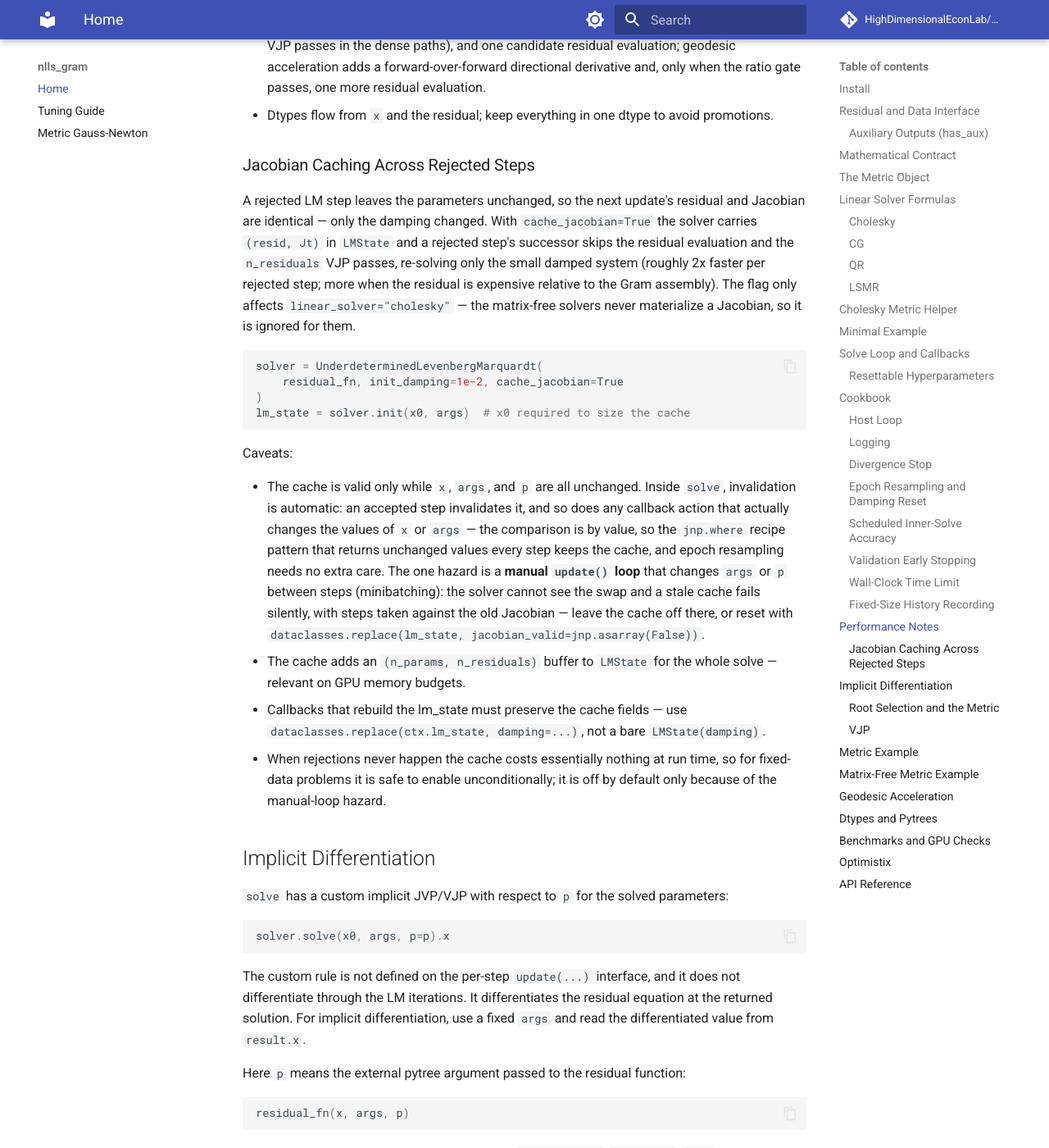
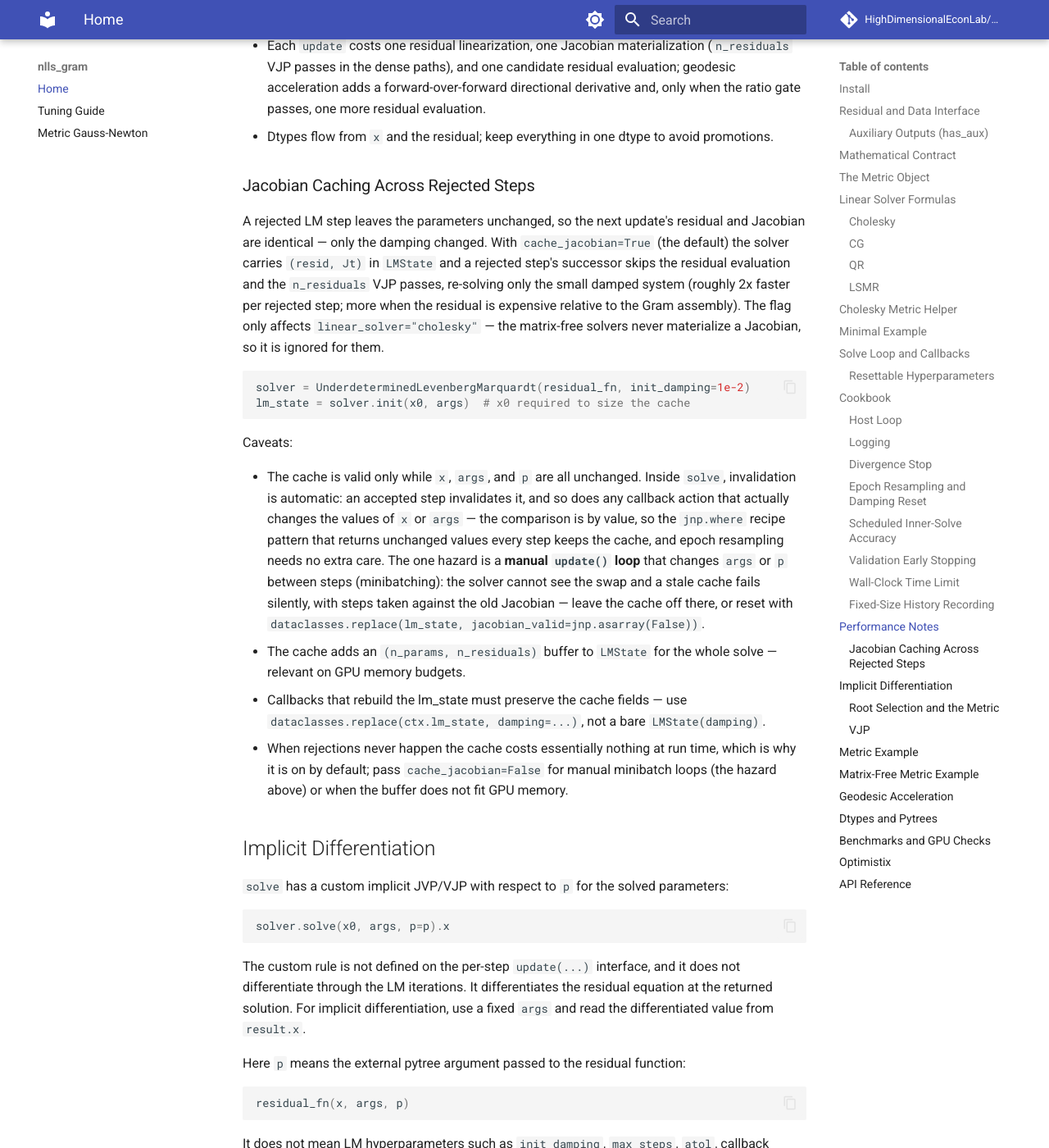
Before and after one commit to HighDimensionalEconLab/nlls_gram, an MkDocs documentation site: the page built from docs/index.md, in a window 1280 px wide and 1400 px high, scrolled down 14303 px. Shown: the whole window at 82% size. Built offline with MkDocs 1.6.1 and Material for MkDocs 9.7.7, drawn with Linux system fonts in a browser that asks for light colours; comment, search, counter and statistics services are not loaded; some of the changed text lies outside the part shown.

Commit message:
feat!: geodesic acceleration and Jacobian caching on by default (1.1.0)
Cross-application evidence (kernels grid + confirmation runs, spooky's
battle-tested HPO configs, the Fir sweep): every tuned configuration runs
geodesic acceleration on, and with it off curved problems range from 5-9x
slower to failing certification outright; the accept/reject test makes it
safe and near-linear residuals gate it off dynamically. The Jacobian cache
is measured at-or-below noise when rejections are absent and ~2x cheaper
per rejected step. Damping defaults are deliberately unchanged (tuned
values across applications span the current 0.5/4.0 and measure flat).

Opt-outs and consequences documented: cache_jacobian=False for manual
minibatch update() loops (stale-cache hazard) or GPU memory; custom metrics
now need metric.norm under the default (clear construction-time error names
the escape hatch). Tests that exercise the off-paths pin their flags
explicitly; a contract test locks the new defaults. Version 1.1.0.

Co-Authored-By: Mecha Perla (Claude) <noreply@anthropic.com>
Claude-Session: https://claude.ai/code/session_017FY9J1ReVbWEg6B8E9Dghh

````diff
--- a/docs/index.md
+++ b/docs/index.md
@@ -164,8 +164,9 @@ Validation rules:
   `metric.solve`.
 - For `linear_solver in {"qr", "lsmr"}`, a custom metric requires both
   `metric.inv_sqrt` and `metric.inv_sqrt_transpose`.
-- If `geodesic_acceleration=True` and a custom metric is supplied,
-  `metric.norm` is required.
+- If geodesic acceleration is enabled (the default) and a custom metric is
+  supplied, `metric.norm` is required — supply it or pass
+  `geodesic_acceleration=False`.
 - The solver does not infer `norm`, `inv_sqrt`, or `inv_sqrt_transpose` from
   `solve`.
 
@@ -687,7 +688,8 @@ losses = result.user_state["loss"][: int(result.steps)]
 
 A rejected LM step leaves the parameters unchanged, so the next update's
 residual and Jacobian are identical — only the damping changed. With
-`cache_jacobian=True` the solver carries `(resid, Jt)` in `LMState` and a
+`cache_jacobian=True` (the default) the solver carries `(resid, Jt)` in
+`LMState` and a
 rejected step's successor skips the residual evaluation and the
 `n_residuals` VJP passes, re-solving only the small damped system (roughly
 2x faster per rejected step; more when the residual is expensive relative to
@@ -695,9 +697,7 @@ the Gram assembly). The flag only affects `linear_solver="cholesky"` — the
 matrix-free solvers never materialize a Jacobian, so it is ignored for them.
 
 ```python
-solver = UnderdeterminedLevenbergMarquardt(
-    residual_fn, init_damping=1e-2, cache_jacobian=True
-)
+solver = UnderdeterminedLevenbergMarquardt(residual_fn, init_damping=1e-2)
 lm_state = solver.init(x0, args)  # x0 required to size the cache
 ```
 
@@ -719,8 +719,9 @@ Caveats:
   `dataclasses.replace(ctx.lm_state, damping=...)`, not a bare
   `LMState(damping)`.
 - When rejections never happen the cache costs essentially nothing at run
-  time, so for fixed-data problems it is safe to enable unconditionally; it
-  is off by default only because of the manual-loop hazard.
+  time, which is why it is on by default; pass `cache_jacobian=False` for
+  manual minibatch loops (the hazard above) or when the buffer does not fit
+  GPU memory.
 
 ## Implicit Differentiation
 
@@ -942,9 +943,10 @@ iteration; it changes the step being solved for.
 
 ## Geodesic Acceleration
 
-Geodesic acceleration is off by default. When enabled, the solver computes the
-second-order residual directional term with JAX forward-over-forward JVPs. The
-same metric-damped linear solve computes the acceleration.
+Geodesic acceleration is on by default (`geodesic_acceleration=False`
+disables it). The solver computes the second-order residual directional term
+with JAX forward-over-forward JVPs; the same metric-damped linear solve
+computes the acceleration.
 
 With a custom metric, the acceptance ratio uses the metric norm:
 
--- a/pyproject.toml
+++ b/pyproject.toml
@@ -4,7 +4,7 @@ build-backend = "hatchling.build"
 
 [project]
 name = "nlls-gram"
-version = "1.0.0"
+version = "1.1.0"
 description = "Metric-aware underdetermined Levenberg-Marquardt least-squares for JAX"
 readme = "README.md"
 license = "MIT"
````
Also changed, not shown: docs/tuning_guide.md (+8 -11 lines), 3 other files.
